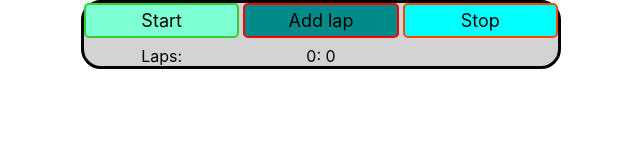
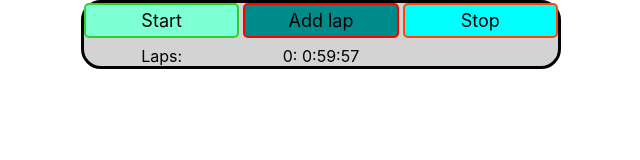
Before and after one commit to U3erKa/React-Tasks, a React (Create React App) app: page / in a window 1280 px wide. Both pictures are taken after a click on the button "Add lap". Shown: the top 160 px of the page, without its empty margins (319-959 px from the left). Built offline with nearby package versions, Linux system fonts and the light colour scheme.

Commit message:
Add minutes and seconds for Stopwatch

```diff
--- a/package.json
+++ b/package.json
@@ -1,6 +1,6 @@
 {
   "name": "practice-react-stopwatch",
-  "version": "0.2.3",
+  "version": "0.3.0",
   "private": true,
   "dependencies": {
     "@testing-library/jest-dom": "^5.16.5",
--- a/src/components/Stopwatch/index.jsx
+++ b/src/components/Stopwatch/index.jsx
@@ -6,7 +6,9 @@ class Stopwatch extends Component {
   constructor(props) {
     super(props);
     this.state = {
-      seconds: 0,
+      seconds: 57,
+      minutes: 59,
+      hours: 0,
       isStarted: false,
       isTimeVisible: false,
       laps: [],
@@ -24,33 +26,40 @@ class Stopwatch extends Component {
     this.setState({ seconds: 0, laps: [] });
   };
   addLap = () => {
-    const { laps, seconds } = this.state;
-    this.setState({ laps: [...laps, seconds] });
+    const { laps, hours, minutes, seconds } = this.state;
+    this.setState({ laps: [...laps, { hours, minutes, seconds }] });
   };
   incrementTime = () => {
-    this.setState({ seconds: this.state.seconds + 1 });
+    const { seconds, minutes, hours } = this.state;
+    this.setState({ seconds: seconds + 1 });
+
+    if (seconds === 60 - 1) {
+      this.setState({ minutes: minutes + 1, seconds: 0 });
+    }
+    if (minutes === 60 - 1 && seconds === 60 - 1) {
+      this.setState({ hours: hours + 1, minutes: 0 });
+    }
   };
 
   lapsList = () =>
-    this.state.laps.map((time, id) => {
+    this.state.laps.map(({ hours, minutes, seconds }, id) => {
       return (
         <li key={id} className={styles.lap}>
-          {id}: {time}
+          {id}: {`${hours}:${minutes}:${seconds}`}
         </li>
       );
     });
 
   render() {
-    const { isStarted, isTimeVisible, seconds } = this.state;
+    const { isStarted, isTimeVisible, hours, minutes, seconds } = this.state;
+    const displayProps = { hours, minutes, seconds, isStarted, incrementTime: this.incrementTime };
     const { container, btn, startBtn, pauseBtn, lapBtn, stopBtn } = styles;
-    const laps = this.lapsList();
+    const listOfLaps = this.lapsList();
 
     return (
       <article className={container}>
         {/* <h1>Stopwatch</h1> */}
-        {isTimeVisible && (
-          <StopwatchDisplay seconds={seconds} isStarted={isStarted} incrementTime={this.incrementTime} />
-        )}
+        {isTimeVisible && <StopwatchDisplay displayProps={displayProps} />}
         <button
           className={`${isStarted ? pauseBtn : startBtn} ${btn}`}
           onClick={isStarted ? this.pauseTimer : this.startTimer}
@@ -64,7 +73,7 @@ class Stopwatch extends Component {
           Stop
         </button>
         <p>Laps:</p>
-        <ul>{laps}</ul>
+        <ul>{listOfLaps}</ul>
       </article>
     );
   }
@@ -76,20 +85,23 @@ class StopwatchDisplay extends Component {
   }
 
   static propTypes = {
-    seconds: PropTypes.number.isRequired,
-    isStarted: PropTypes.bool.isRequired,
-    incrementTime: PropTypes.func.isRequired,
+    displayProps: PropTypes.shape({
+      hours: PropTypes.number.isRequired,
+      minutes: PropTypes.number.isRequired,
+      seconds: PropTypes.number.isRequired,
+      isStarted: PropTypes.bool.isRequired,
+      incrementTime: PropTypes.func.isRequired,
+    }),
   };
 
   componentDidMount() {
     this.startTimer();
   }
   componentDidUpdate(prevProps) {
-    const { isStarted } = this.props;
-    if (prevProps.isStarted !== isStarted) {
+    const { isStarted } = this.props.displayProps;
+    if (prevProps.displayProps.isStarted !== isStarted) {
       isStarted ? this.startTimer() : this.stopTimer();
     }
-
   }
   componentWillUnmount() {
     this.stopTimer();
@@ -97,7 +109,7 @@ class StopwatchDisplay extends Component {
 
   startTimer = () => {
     this.intervalId = setInterval(() => {
-      this.props.incrementTime();
+      this.props.displayProps.incrementTime();
     }, 1000);
   };
   stopTimer = () => {
@@ -105,9 +117,13 @@ class StopwatchDisplay extends Component {
   };
 
   render() {
-    const { seconds } = this.props;
+    const { hours, minutes, seconds } = this.props.displayProps;
     const { time } = styles;
-    return <p className={time}>Time: {seconds}</p>;
+    return (
+      <p className={time}>
+        Time: {hours} : {minutes} : {seconds}
+      </p>
+    );
   }
 }
 
```
Also changed, not shown: 1 other file (tests, documents, lock files or other folders).
